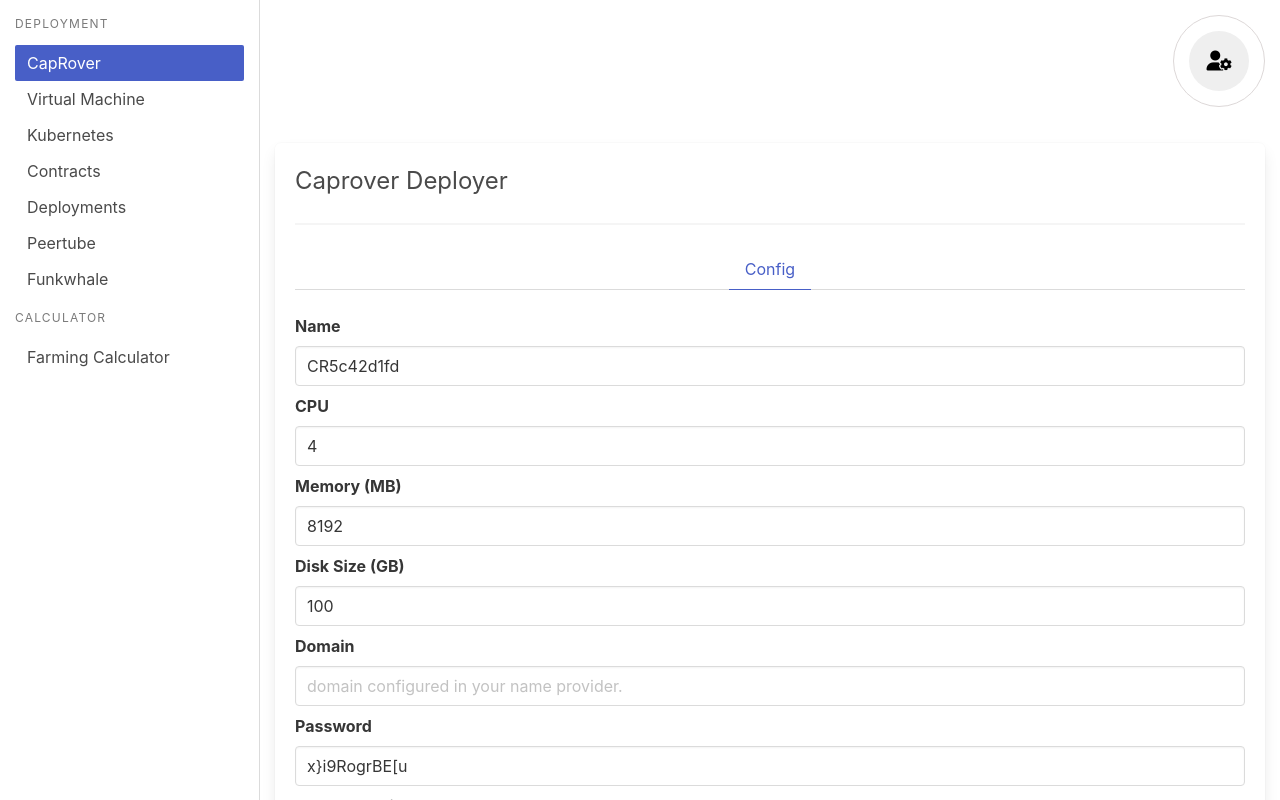
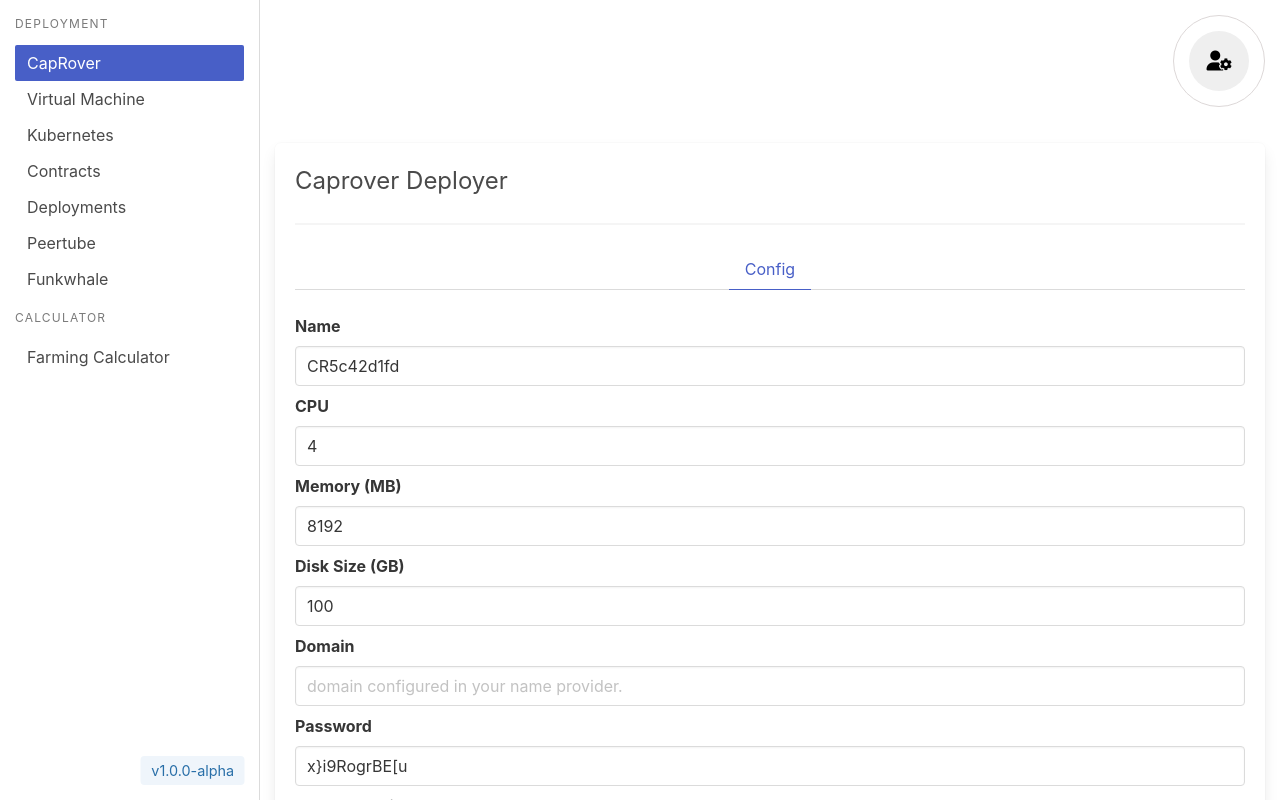
Before and after one commit to threefoldtecharchive/grid_weblets, a Vue app in the folder easy-docs/: page /#/ in a window 1280 px wide. Built offline with nearby package versions, Linux system fonts and the light colour scheme.

Commit message:
Added version in bottom of sidenav

```diff
--- a/easy-docs/src/views/Editor.vue
+++ b/easy-docs/src/views/Editor.vue
@@ -1,6 +1,6 @@
 <template>
   <section class="editor">
-    <aside class="editor__side menu">
+    <aside class="editor__side menu" style="padding-bottom: 100px">
       <template v-for="section in sections">
         <p class="menu-label" :key="section + 'label'">{{ section }}</p>
         <ul class="menu-list" :key="section + 'items'">
@@ -37,6 +37,19 @@
           </template>
         </ul>
       </template>
+      <span
+        style="
+          position: fixed;
+          bottom: 15px;
+          left: 245px;
+          z-index: 99;
+          transform: translateX(-100%);
+          font-size: 0.9rem;
+        "
+        class="tag is-info is-light"
+      >
+        v1.0.0-alpha
+      </span>
     </aside>
 
     <div class="editor__content" v-if="active >= 0">
```
